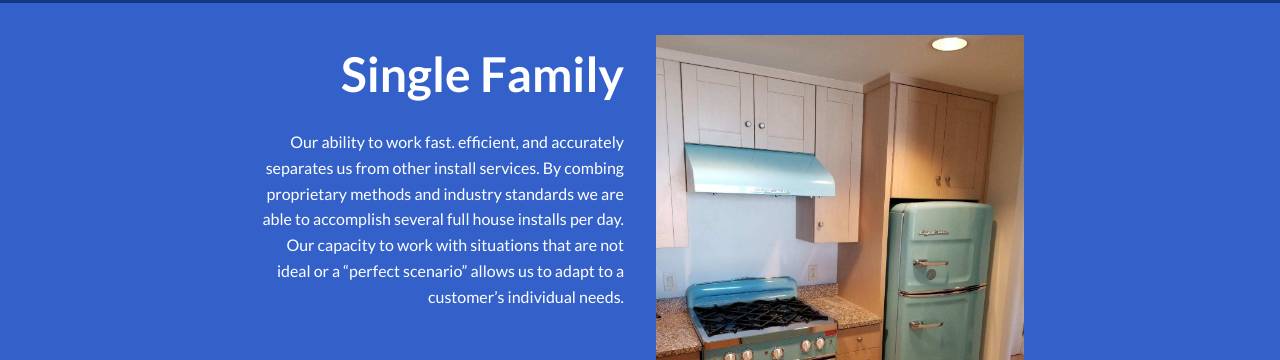
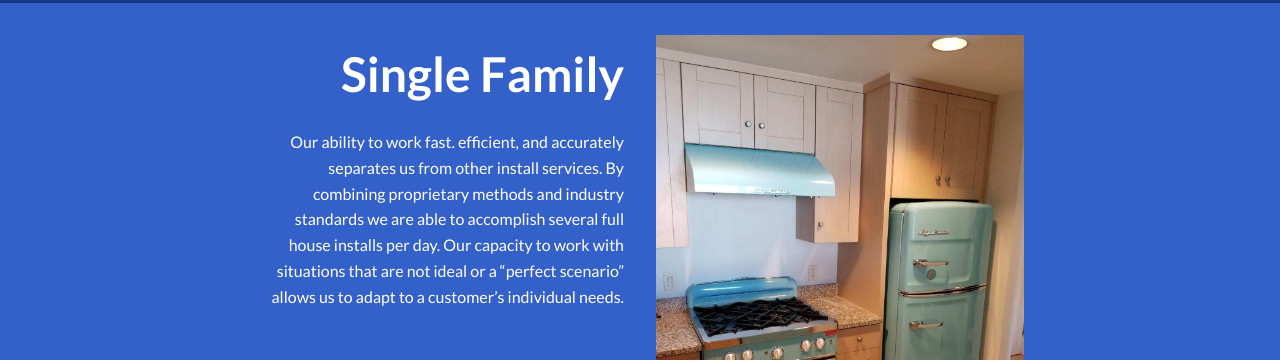
Before and after one commit to donhamiltoniii/professional-appliance-solutions, a React (Create React App) app: page / in a window 1280 px wide. Shown: the part 1260-1620 px from the top of the page. Built offline with nearby package versions, Linux system fonts and the light colour scheme.

Commit message:
Fix typo in single family

```diff
--- a/src/components/services-list/services-list.component.tsx
+++ b/src/components/services-list/services-list.component.tsx
@@ -19,7 +19,7 @@ const ServicesList = () => {
       title: "Single Family",
       img: SingleFamilyImage,
       content:
-        "Our ability to work fast. efficient, and accurately separates us from other install services. By combing proprietary methods and industry standards we are able to accomplish several full house installs per day. Our capacity to work with situations that are not ideal or a “perfect scenario” allows us to adapt to a customer’s individual needs.",
+        "Our ability to work fast. efficient, and accurately separates us from other install services. By combining proprietary methods and industry standards we are able to accomplish several full house installs per day. Our capacity to work with situations that are not ideal or a “perfect scenario” allows us to adapt to a customer’s individual needs.",
     },
     {
       title: "Multi Family",
```
